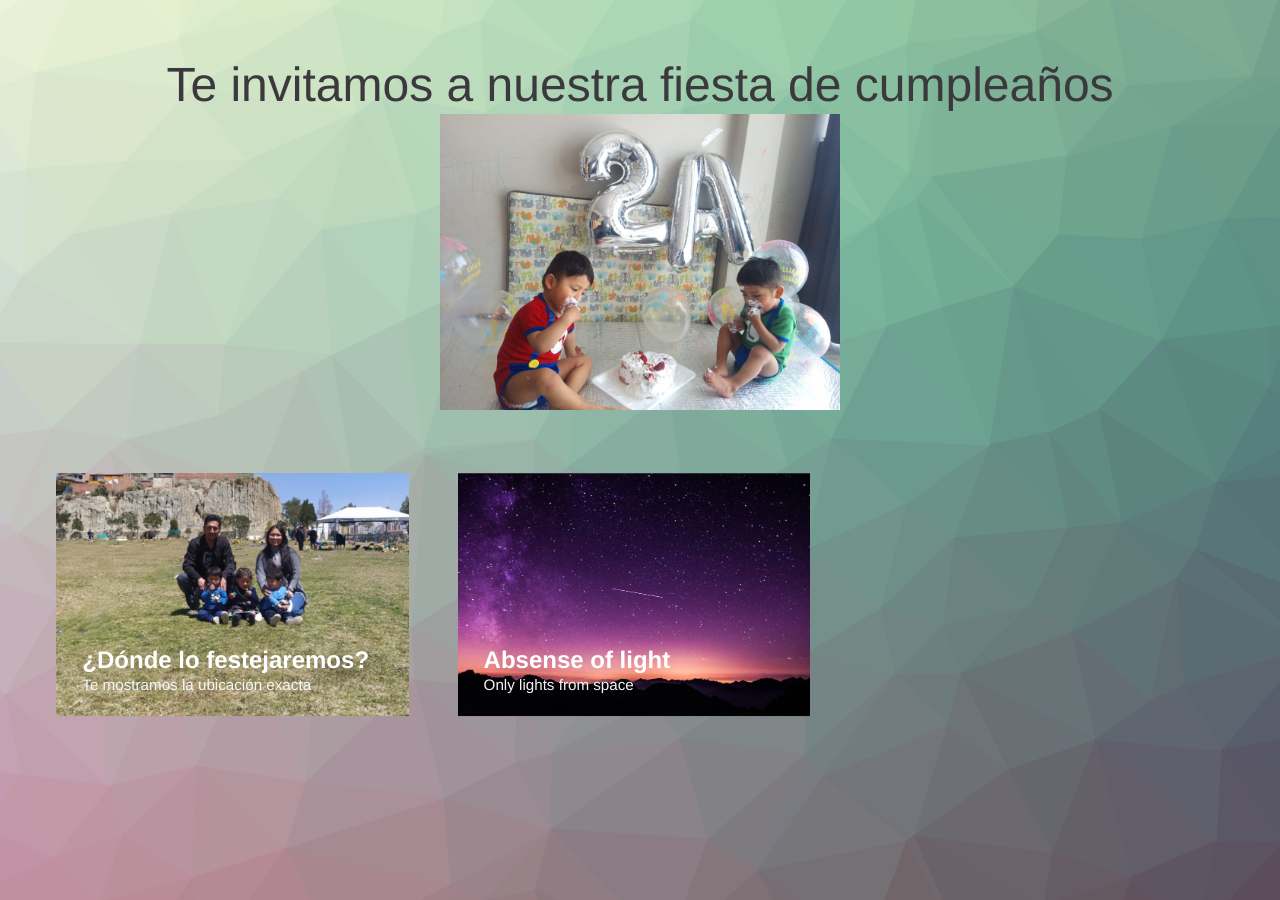
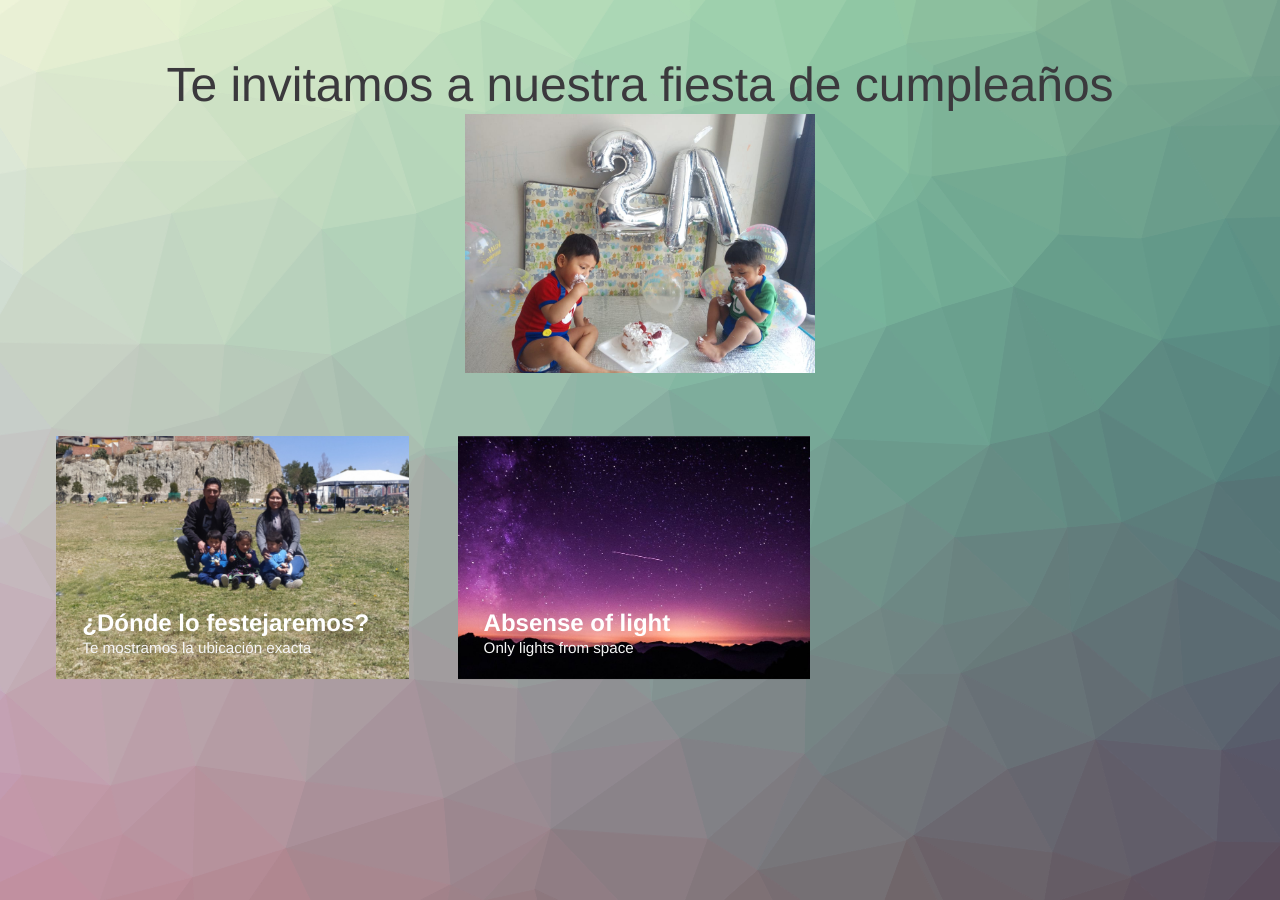
Before and after one commit to andres-alejandro/andres-alejandro.github.io, a Jekyll site: the page built from index.html, in a window 1280 px wide. Built offline with Jekyll 4.4.1, drawn with Linux system fonts in a browser that asks for light colours; grey boxes are pictures that could not be loaded.

Commit message:
add cambios

```diff
--- a/index.html
+++ b/index.html
@@ -30,7 +30,7 @@ layout: compress
     <header class="header">
         <h1>Te invitamos a nuestra fiesta de cumpleaños</h1>
         <div>
-            <img src="img/portada-mario-web2.png" width="400">
+            <img src="img/portada-mario-web2.png" width="350">
         </div>
 
     </header>
```
